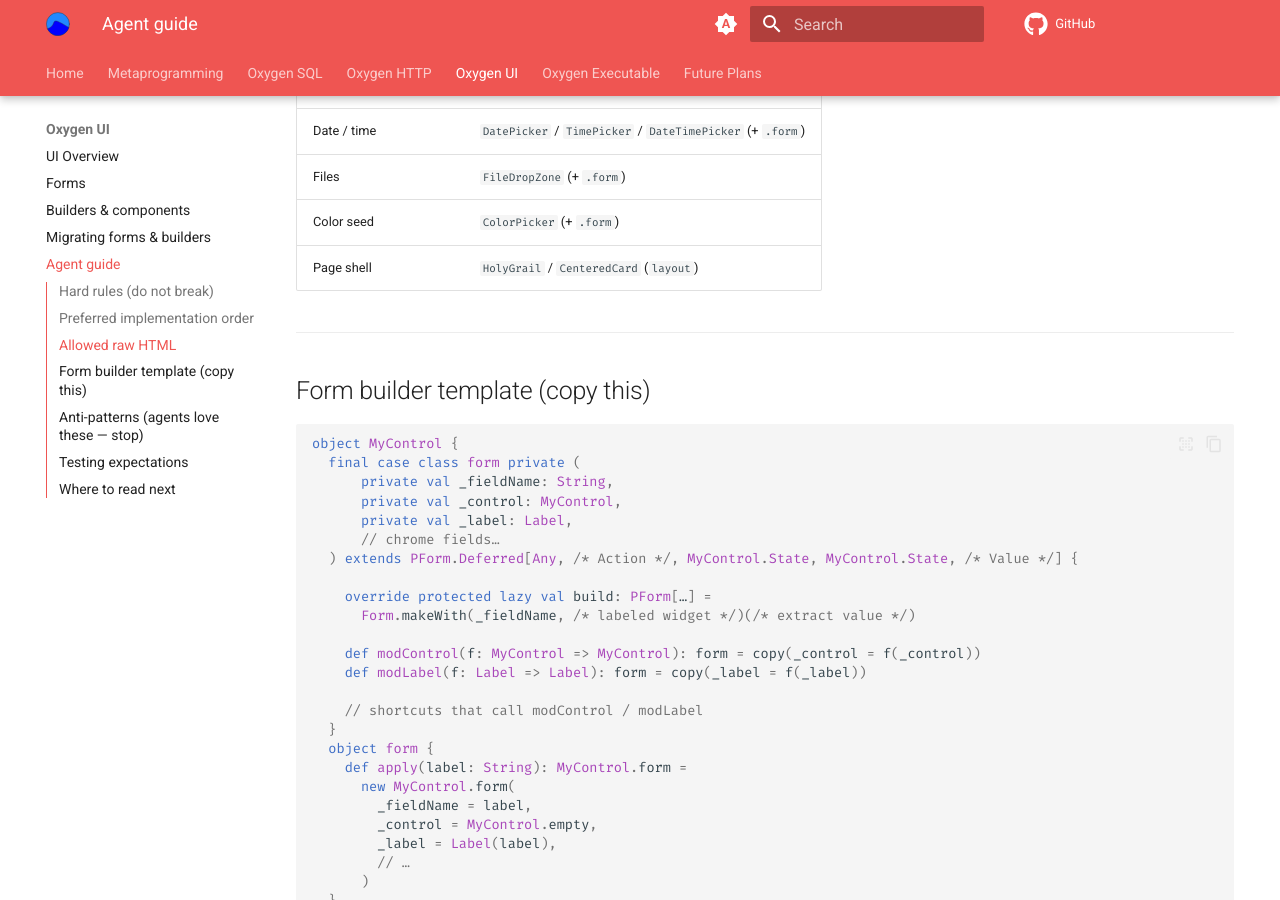
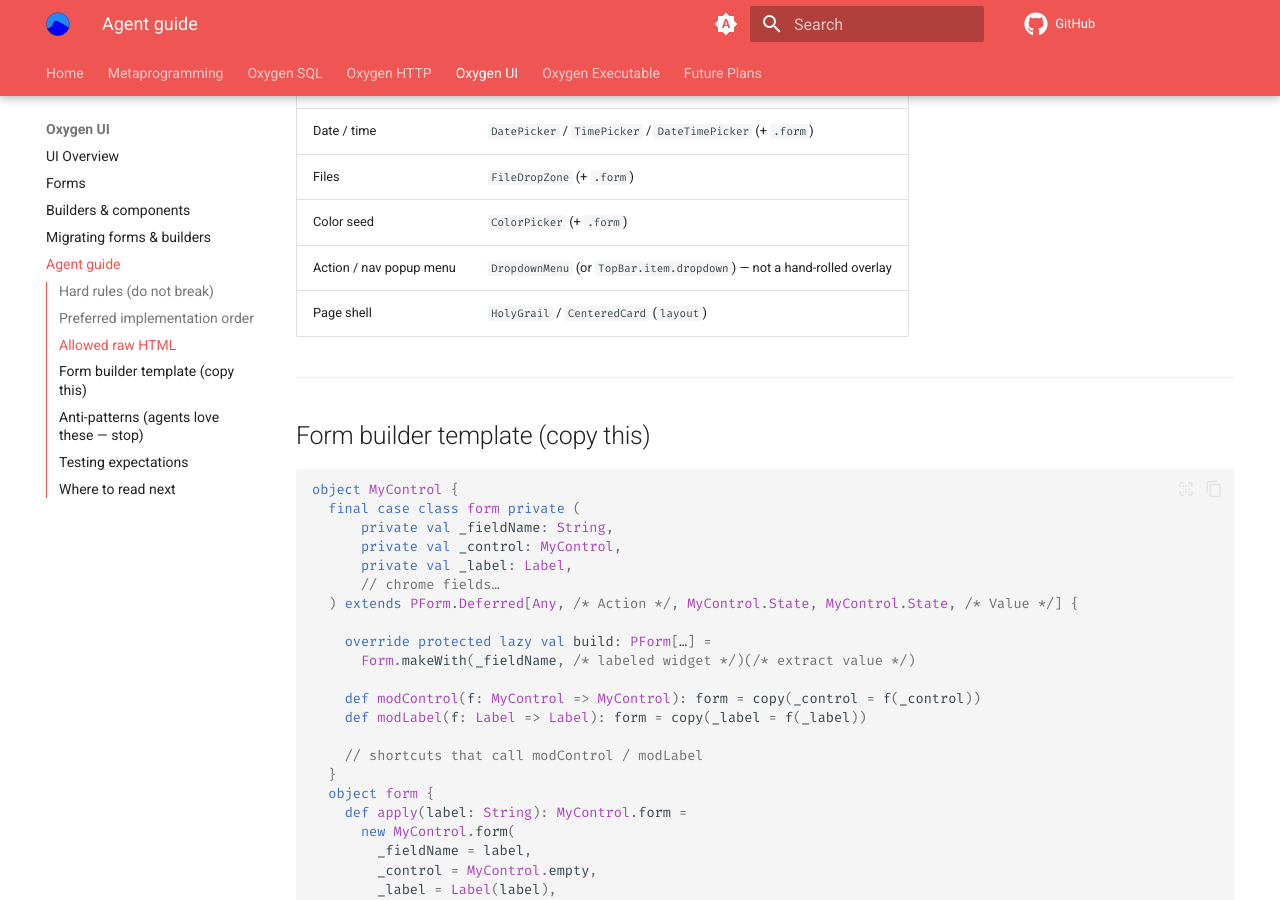
Before and after one commit to Kalin-Rudnicki/Oxygen, an MkDocs documentation site: the page built from docs/docs/ui/agent-guide.md, in a window 1280 px wide and 900 px high, scrolled down 2993 px. Built offline with MkDocs 1.6.1 and Material for MkDocs 9.7.7, drawn with Linux system fonts in a browser that asks for light colours; comment, search, counter and statistics services are not loaded.

Commit message:
Add reusable DropdownMenu component and TopBar dropdown support
Introduce a click-to-open DropdownMenu component (scrim + absolute panel, full
keyboard/roving-focus a11y, self-owned open/closed state) and wire it into
TopBar via `.dropdown` / `.dropdownWithIcon` items sharing the same panel. Add
the `O.DropdownMenu` stylesheet and dropdown z-indices, a showcase page, and a
real "Overlays" nav dropdown + user menu in the example top bar.

Co-Authored-By: Kalin-Claude <kalin.r.rudnicki+claude@gmail.com>

```diff
--- a/docs/docs/ui/agent-guide.md
+++ b/docs/docs/ui/agent-guide.md
@@ -119,6 +119,7 @@ They are **not** fine as the public way apps collect domain input when a form co
 | Date / time | `DatePicker` / `TimePicker` / `DateTimePicker` (+ `.form`) |
 | Files | `FileDropZone` (+ `.form`) |
 | Color seed | `ColorPicker` (+ `.form`) |
+| Action / nav popup menu | `DropdownMenu` (or `TopBar.item.dropdown`) — not a hand-rolled overlay |
 | Page shell | `HolyGrail` / `CenteredCard` (`layout`) |
 
 ---
```
Also changed, not shown: 8 other files.
